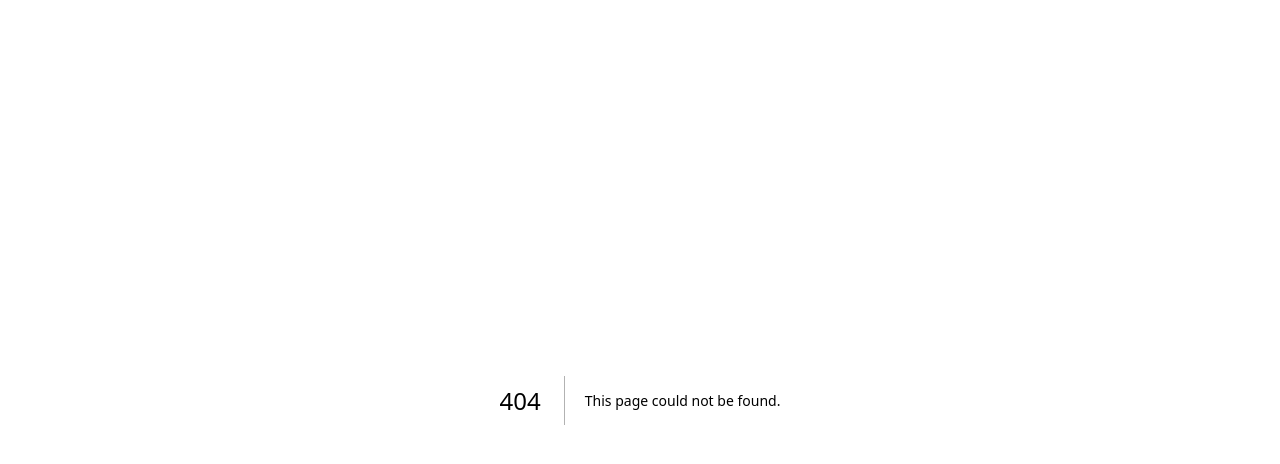
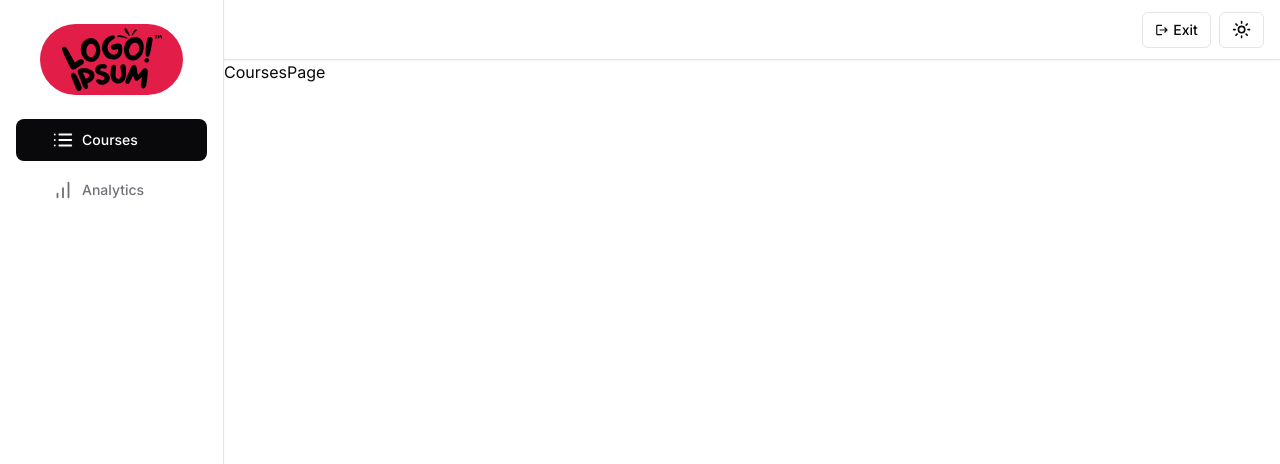
Before and after one commit to redayzarra/Athena, a Next.js app: page /teacher/courses in a window 1280 px wide. Before the commit this address had no page. Shown: the top 464 px of the page. Built offline with nearby package versions, Linux system fonts and the light colour scheme.

Commit message:
Everything is looking great! Dynamic routes are working

```diff
--- a/app/(dashboard)/(routes)/page.tsx
+++ b/app/(dashboard)/(routes)/page.tsx
@@ -2,6 +2,7 @@
 const page = () => {
   return (
     <div>
+      Hi
     </div>
   )
 }
--- /dev/null
+++ b/app/(dashboard)/(routes)/teacher/analytics/page.tsx
@@ -0,0 +1,9 @@
+import React from 'react'
+
+const AnalyticsPage = () => {
+  return (
+    <div>AnalyticsPage</div>
+  )
+}
+
+export default AnalyticsPage
--- /dev/null
+++ b/app/(dashboard)/(routes)/teacher/courses/page.tsx
@@ -0,0 +1,9 @@
+import React from 'react'
+
+const CoursesPage = () => {
+  return (
+    <div>CoursesPage</div>
+  )
+}
+
+export default CoursesPage
--- a/app/(dashboard)/_components/Logo.tsx
+++ b/app/(dashboard)/_components/Logo.tsx
@@ -5,7 +5,7 @@ import React from "react";
 const Logo = () => {
   const logoSize = 100;
   return (
-    <div className="bg-primary rounded-full py-2 mx-4 flex items-center justify-center">
+    <div className="bg-primary rounded-full py-1 mx-4 flex items-center justify-center">
       <Link href="/">
         <Image
           height={logoSize}
--- a/app/(dashboard)/_components/MobileSideBar.tsx
+++ b/app/(dashboard)/_components/MobileSideBar.tsx
@@ -1,12 +1,13 @@
 import { Sheet, SheetContent, SheetTrigger } from "@/components/ui/sheet";
 import { CgMenuLeftAlt } from "react-icons/cg";
 import SideBar from "./SideBar";
+import { cn } from "@/lib/utils";
 
 const MobileSideBar = () => {
   return (
     <Sheet>
       <SheetTrigger className="md:hidden hover:opacity-75 transition-all">
-        <CgMenuLeftAlt size={24} color="black" />
+        <CgMenuLeftAlt size={24} color={cn("bg-foreground")} />
       </SheetTrigger>
       <SheetContent side="left" className="w-56 p-0 shadow-none">
         <SideBar />
--- a/app/(dashboard)/_components/SideBarRoutes.tsx
+++ b/app/(dashboard)/_components/SideBarRoutes.tsx
@@ -2,7 +2,8 @@
 
 import React from "react";
 import SideBarItem from "./SideBarItem";
-import { Layout, Compass } from "lucide-react";
+import { Layout, Compass, List, BarChart } from "lucide-react";
+import { usePathname } from "next/navigation";
 
 const guestRoutes = [
   {
@@ -17,8 +18,25 @@ const guestRoutes = [
   },
 ];
 
+const teacherRoutes = [
+  {
+    icon: List,
+    label: "Courses",
+    href: "/teacher/courses",
+  },
+  {
+    icon: BarChart,
+    label: "Analytics",
+    href: "/teacher/analytics",
+  },
+];
+
 const SideBarRoutes = () => {
-  const routes = guestRoutes;
+  const pathname = usePathname();
+
+  const isTeacherPage = pathname?.includes("/teacher");
+
+  const routes = isTeacherPage ? teacherRoutes : guestRoutes;
 
   return (
     <div className="flex flex-col w-full">
--- a/app/(dashboard)/layout.tsx
+++ b/app/(dashboard)/layout.tsx
@@ -5,13 +5,13 @@ import SideBar from "./_components/SideBar";
 const DashboardLayout = ({ children }: { children: React.ReactNode }) => {
   return (
     <div className="h-full">
-      <div className="h-[60px] md:pl-56 fixed w-full">
+      <div className="h-[60px] md:pl-56 fixed w-full z-50">
         <NavBar />
       </div>
       <div className="hidden md:flex h-full w-56 flex-col fixed z-50">
         <SideBar />
       </div>
-      <main className="md:ml-56 h-full">{children}</main>
+      <main className="md:ml-56 pt-[60px] h-full">{children}</main>
     </div>
   );
 };
--- a/components/NavBarRoutes.tsx
+++ b/components/NavBarRoutes.tsx
@@ -1,16 +1,14 @@
 "use client";
 
 import { UserButton } from "@clerk/nextjs";
-import { usePathname, useRouter } from "next/navigation";
-import React from "react";
+import Link from "next/link";
+import { usePathname } from "next/navigation";
+import { MdLogout, MdOutlineCreate } from "react-icons/md";
+import { ModeToggle } from "./ModeToggle";
 import { Button } from "./ui/button";
-import { MdLogout } from "react-icons/md";
-import Link from "next/link";
-import { ModeToggle } from "./ModeToggle";
 
 const NavBarRoutes = () => {
   const pathname = usePathname();
-  const router = useRouter();
 
   const isTeacherPage = pathname?.startsWith("/teacher");
   const isPlayerPage = pathname?.includes("/chapter");
@@ -18,13 +16,16 @@ const NavBarRoutes = () => {
   return (
     <div className="flex gap-x-2 ml-auto items-center">
       {isTeacherPage || isPlayerPage ? (
-        <Button>
-          <MdLogout />
-          Exit
-        </Button>
+        <Link href="/">
+          <Button size="sm" variant="outline">
+            <MdLogout className="mr-1" />
+            Exit
+          </Button>
+        </Link>
       ) : (
         <Link href="/teacher/courses">
           <Button size="sm" variant="outline">
+            <MdOutlineCreate className="mr-1" />
             Create
           </Button>
         </Link>
```
